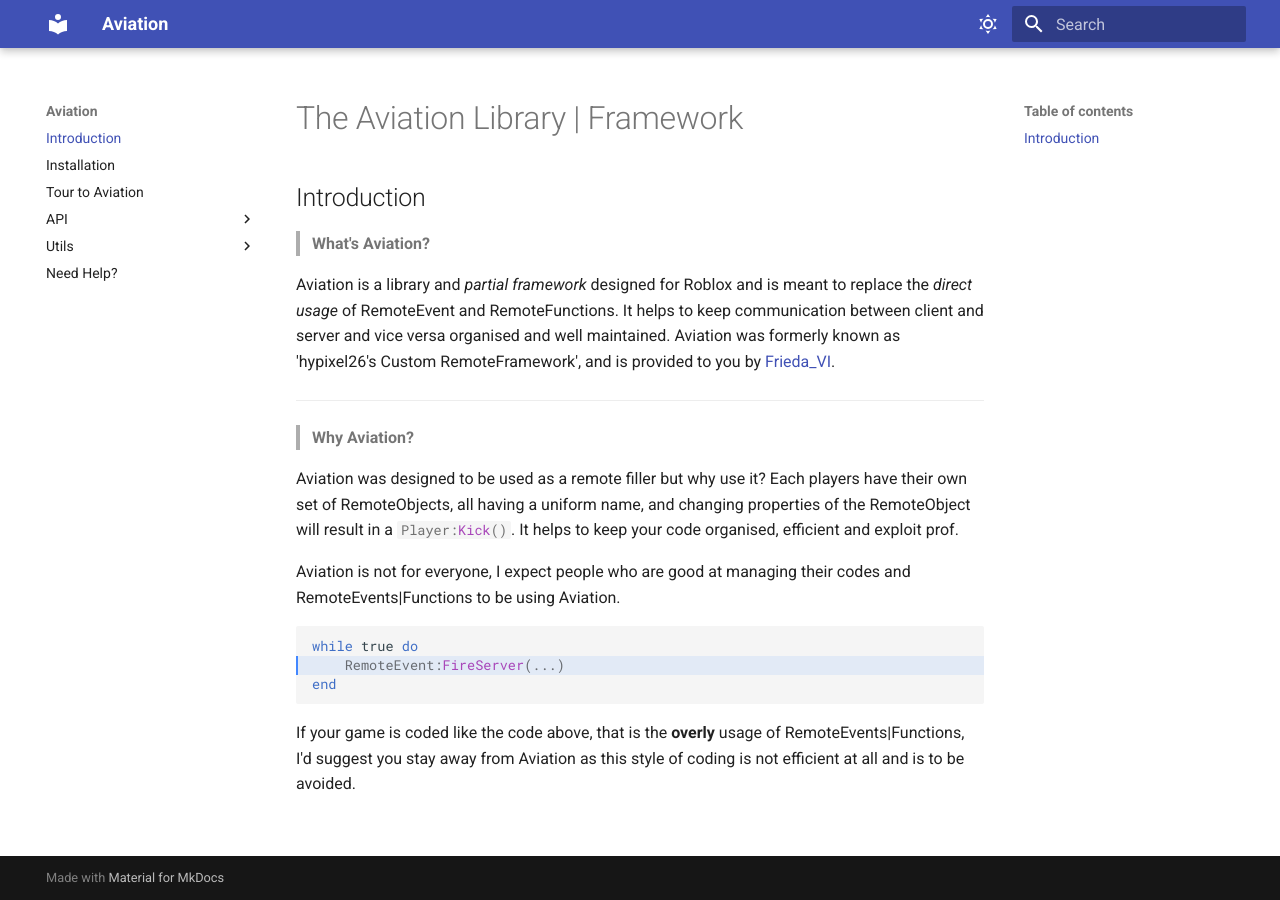
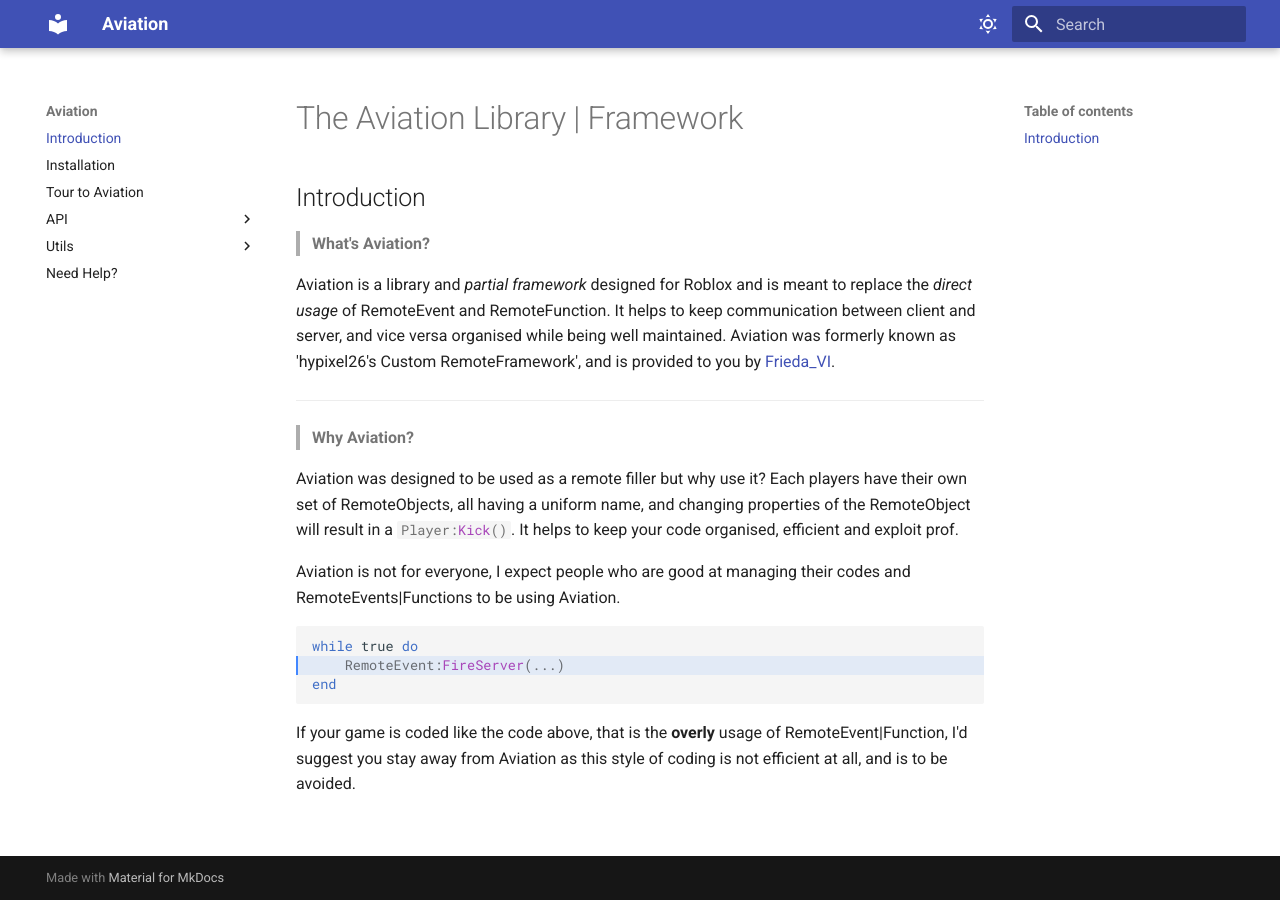
Before and after one commit to Frieda-VI/Aviation, an MkDocs documentation site: the page built from docs/index.md, in a window 1280 px wide. Built offline with MkDocs 1.6.1 and Material for MkDocs 9.7.7, drawn with Linux system fonts in a browser that asks for light colours.

Commit message:
Grammar edit

````diff
--- a/docs/index.md
+++ b/docs/index.md
@@ -5,7 +5,7 @@
 
 > **What's Aviation?**
 
-Aviation is a library and *partial framework* designed for Roblox and is meant to replace the *direct usage* of RemoteEvent and RemoteFunctions. It helps to keep communication between client and server and vice versa organised and well maintained. Aviation was formerly known as 'hypixel26's Custom RemoteFramework', and is provided to you by [Frieda_VI](https://www.roblox.com/users/479498903/profile).
+Aviation is a library and *partial framework* designed for Roblox and is meant to replace the *direct usage* of RemoteEvent and RemoteFunction. It helps to keep communication between client and server, and vice versa organised while being well maintained. Aviation was formerly known as 'hypixel26's Custom RemoteFramework', and is provided to you by [Frieda_VI](https://www.roblox.com/users/479498903/profile).
 
 ---
 
@@ -22,4 +22,4 @@
 end
 ```
 
-If your game is coded like the code above, that is the **overly** usage of RemoteEvents|Functions, I'd suggest you stay away from Aviation as this style of coding is not efficient at all and is to be avoided.
+If your game is coded like the code above, that is the **overly** usage of RemoteEvent|Function, I'd suggest you stay away from Aviation as this style of coding is not efficient at all, and is to be avoided.
````
Also changed, not shown: docs/pages/Api/Server.md (+1 -1 lines), docs/pages/Shared/Installation.md (+1 -1 lines), docs/pages/Shared/Tour.md (+1 -1 lines).
